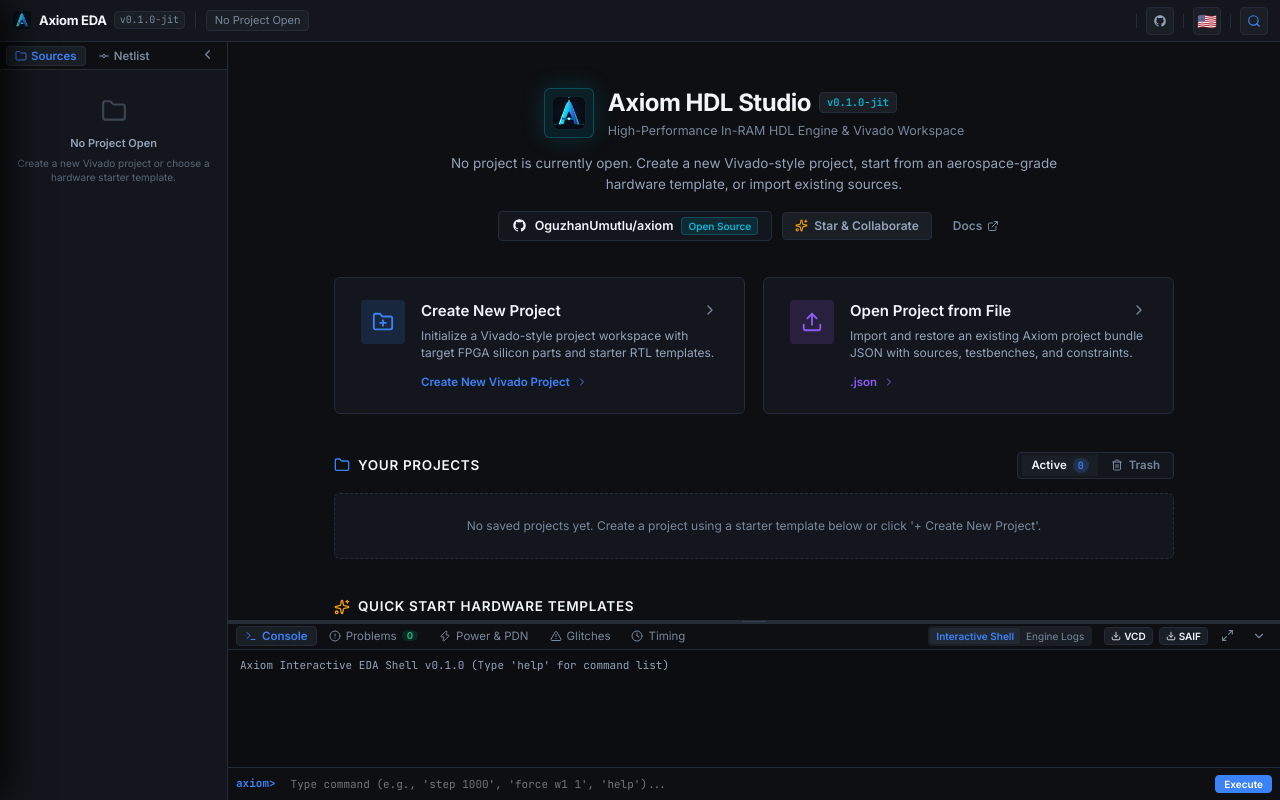
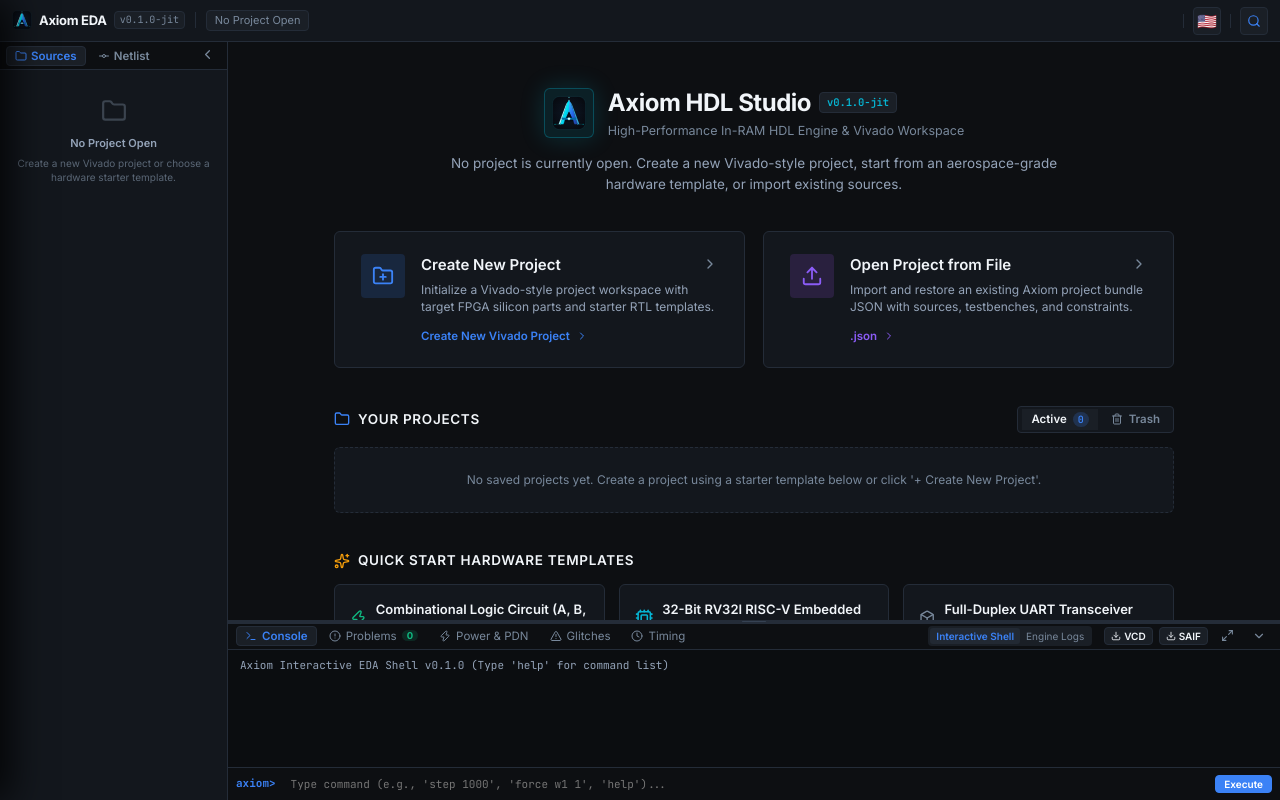
Before and after one commit to OguzhanUmutlu/axiom, a React (Vite) app in the folder ui/: page / in a window 1280 px wide. Built offline with nearby package versions, Linux system fonts and the light colour scheme.

Commit message:
refactor: remove top GitHub mentions, retaining link exclusively at bottom

```diff
--- a/ui/src/components/Header.tsx
+++ b/ui/src/components/Header.tsx
@@ -17,7 +17,7 @@
 import { AxiomProject } from "../engine/projectModel";
 import { MobilePanelType } from "./MobileDrawer";
 import { useTranslation, SupportedLanguage } from "../i18n";
-import { Select, SelectOption, GithubIcon } from "./ui";
+import { Select, SelectOption } from "./ui";
 import { ProjectDropdown } from "./ProjectDropdown";
 
 interface HeaderProps {
@@ -178,19 +178,6 @@
 
         {/* Mobile Right: Simulation Clock & Quick Actions */}
         <div style={{ display: "flex", alignItems: "center", gap: 6, flexShrink: 0 }}>
-          {/* GitHub Repository Link */}
-          <a
-            href="https://github.com/OguzhanUmutlu/axiom"
-            target="_blank"
-            rel="noopener noreferrer"
-            title="GitHub: OguzhanUmutlu/axiom (Open Source & Collaboration)"
-            aria-label="GitHub Repository"
-            className="btn btn-secondary btn-icon"
-            style={{ width: 28, height: 28, padding: 0, textDecoration: "none", display: "inline-flex", alignItems: "center", justifyContent: "center" }}
-          >
-            <GithubIcon size={14} color="var(--text-secondary)" />
-          </a>
-
           {/* Custom Mobile Language Selector (Flag Only) */}
           <Select
             size="xs"
@@ -616,20 +603,6 @@
           </>
         )}
 
-        {/* GitHub Repository Link */}
-        <div style={{ height: 14, width: 1, backgroundColor: "var(--border-subtle)", flexShrink: 0 }} />
-        <a
-          href="https://github.com/OguzhanUmutlu/axiom"
-          target="_blank"
-          rel="noopener noreferrer"
-          title="GitHub: OguzhanUmutlu/axiom (Open Source & Collaboration)"
-          aria-label="GitHub Repository"
-          className="btn btn-secondary btn-icon"
-          style={{ width: 28, height: 28, padding: 0, textDecoration: "none", display: "inline-flex", alignItems: "center", justifyContent: "center" }}
-        >
-          <GithubIcon size={14} color="var(--text-secondary)" />
-        </a>
-
         {/* Global Language Selector Dropdown (Flag Only) */}
         <div style={{ height: 14, width: 1, backgroundColor: "var(--border-subtle)", flexShrink: 0 }} />
         <Select
--- a/ui/src/components/WelcomeLaunchpad.tsx
+++ b/ui/src/components/WelcomeLaunchpad.tsx
@@ -17,8 +17,7 @@
   Radio,
   Sliders,
   Activity,
-  Box,
-  ExternalLink
+  Box
 } from "lucide-react";
 import { PROJECT_TEMPLATES, ProjectTemplate } from "../engine/projectModel";
 import { ProjectMetadata } from "../engine/projectRegistry";
@@ -157,96 +156,9 @@
           </div>
         </div>
 
-        <p style={{ fontSize: 13.5, color: "var(--text-secondary)", margin: "0 auto 16px", maxWidth: 620, lineHeight: 1.55 }}>
+        <p style={{ fontSize: 13.5, color: "var(--text-secondary)", margin: "0 auto", maxWidth: 620, lineHeight: 1.55 }}>
           {t("launchpad.heroDescription")}
         </p>
-
-        {/* Open Source Collaboration Badge & Repository Links */}
-        <div style={{ display: "inline-flex", alignItems: "center", gap: 10, flexWrap: "wrap", justifyContent: "center" }}>
-          <a
-            href="https://github.com/OguzhanUmutlu/axiom"
-            target="_blank"
-            rel="noopener noreferrer"
-            title="Axiom on GitHub: Open Source & Collaborative EDA"
-            style={{
-              display: "inline-flex",
-              alignItems: "center",
-              gap: 8,
-              padding: "5px 13px",
-              borderRadius: "var(--radius-sm)",
-              backgroundColor: "var(--bg-secondary)",
-              border: "1px solid var(--border-subtle)",
-              textDecoration: "none",
-              color: "var(--text-primary)",
-              fontSize: 12.5,
-              fontWeight: 500,
-              transition: "all var(--transition-fast)"
-            }}
-            onMouseEnter={(e) => {
-              e.currentTarget.style.borderColor = "var(--accent-blue)";
-              e.currentTarget.style.backgroundColor = "var(--bg-hover)";
-            }}
-            onMouseLeave={(e) => {
-              e.currentTarget.style.borderColor = "var(--border-subtle)";
-              e.currentTarget.style.backgroundColor = "var(--bg-secondary)";
-            }}
-          >
-            <GithubIcon size={15} />
-            <span style={{ fontWeight: 600 }}>OguzhanUmutlu/axiom</span>
-            <span
-              style={{
-                fontSize: 10,
-                fontWeight: 600,
-                color: "var(--accent-cyan)",
-                backgroundColor: "rgba(6, 182, 212, 0.12)",
-                padding: "1px 6px",
-                borderRadius: "var(--radius-sm)",
-                border: "1px solid rgba(6, 182, 212, 0.25)"
-              }}
-            >
-              Open Source
-            </span>
-          </a>
-
-          <a
-            href="https://github.com/OguzhanUmutlu/axiom"
-            target="_blank"
-            rel="noopener noreferrer"
-            className="btn btn-secondary"
-            style={{
-              display: "inline-flex",
-              alignItems: "center",
-              gap: 6,
-              padding: "5px 12px",
-              fontSize: 12,
-              borderRadius: "var(--radius-sm)",
-              textDecoration: "none",
-              color: "var(--text-secondary)"
-            }}
-          >
-            <Sparkles size={13} color="var(--accent-amber)" />
-            <span>Star & Collaborate</span>
-          </a>
-
-          <a
-            href="https://axiom.aerovex.net"
-            target="_blank"
-            rel="noopener noreferrer"
-            className="btn btn-ghost"
-            style={{
-              display: "inline-flex",
-              alignItems: "center",
-              gap: 5,
-              padding: "5px 10px",
-              fontSize: 12,
-              textDecoration: "none",
-              color: "var(--text-muted)"
-            }}
-          >
-            <span>Docs</span>
-            <ExternalLink size={12} />
-          </a>
-        </div>
       </div>
 
       {/* Main Action Cards: Create New Project vs Import */}
```
